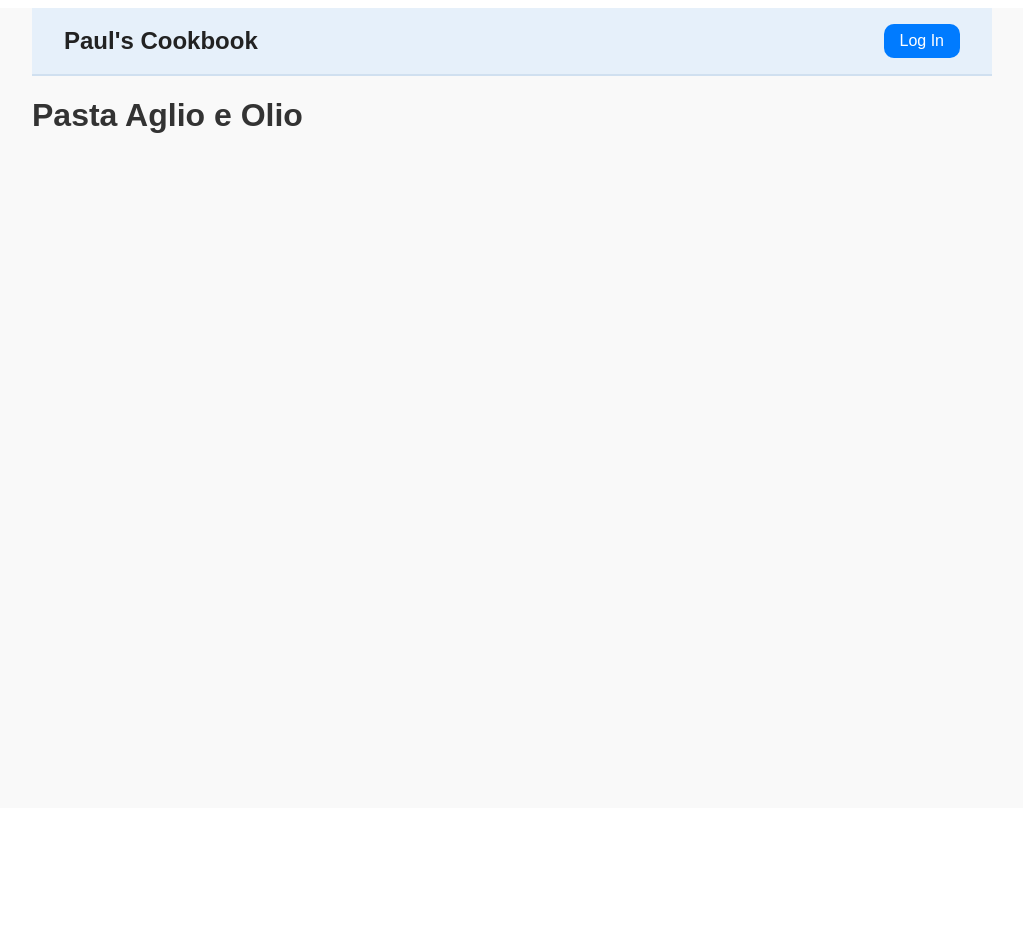
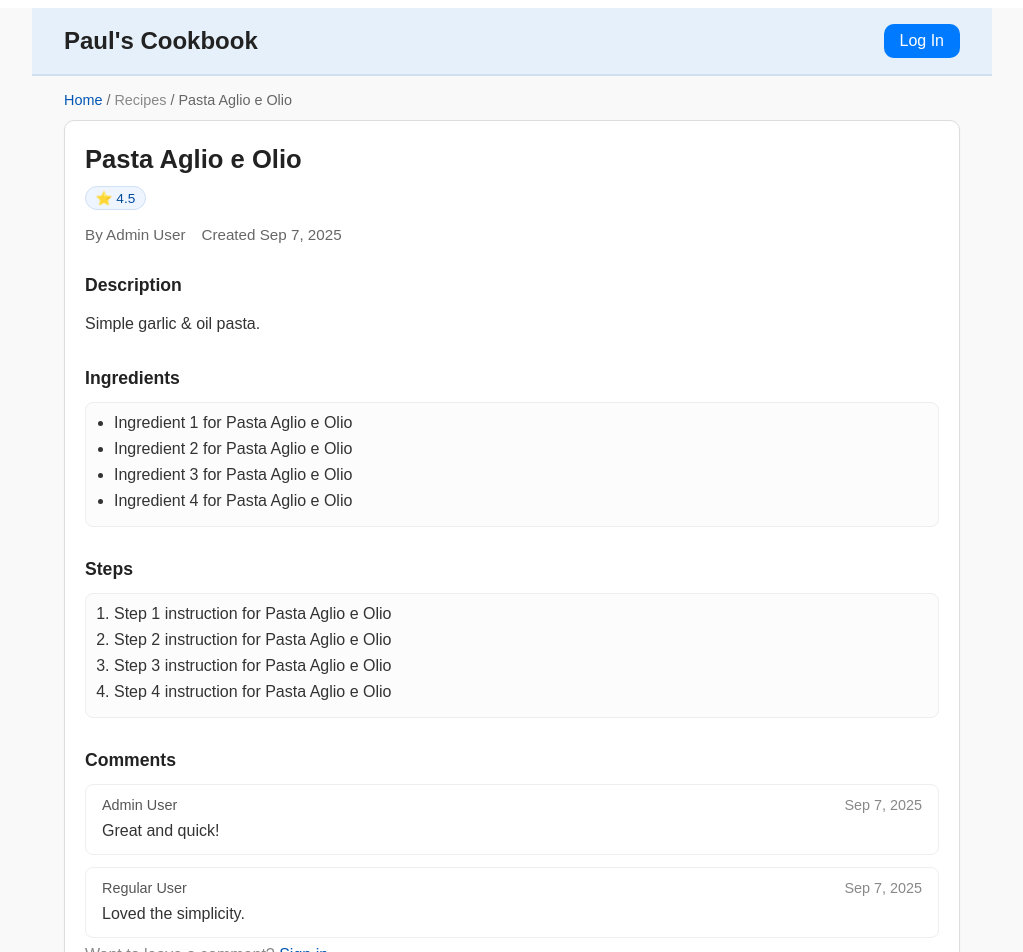
Before and after one commit to tubeki/pauls-cookbook, a Vue app in the folder frontend/: page /recipe/4 in a window 1280 px wide. Shown: the top 952 px of the page, without its empty margins (128-1151 px from the left). Before the commit the page ends 816 px from the top, so only its background shows below. Built offline with nearby package versions, Linux system fonts and the light colour scheme.

Commit message:
added the HTML for the recipe view component

```diff
--- a/frontend/src/Views/RecipeView.vue
+++ b/frontend/src/Views/RecipeView.vue
@@ -1,9 +1,68 @@
 <template>
-  <main>
-    <h1>{{ recipe.title }}</h1>
+  <main class="page">
+    <nav class="breadcrumb">
+      <RouterLink class="link" to="/">Home</RouterLink> /
+      <span class="muted">Recipes</span> /
+      <span>{{ recipe.title }}</span>
+    </nav>
+
+    <article class="recipe-card">
+      <h1 class="recipe-title">{{ recipe.title }}</h1>
+      <div class="badge" v-if="recipe.averageRating">
+        ⭐ {{ Number(recipe.averageRating).toFixed(1) }}
+      </div>
+
+      <div class="meta">
+        <span>By {{ recipe.author.displayName }}</span>
+        <span>Created {{ formatDate(recipe.createdAt) }}</span>
+        <span v-if="recipe.updatedAt">Updated {{ formatDate(recipe.updatedAt) }}</span>
+      </div>
+
+      <section class="section">
+        <h3>Description</h3>
+        <p class="desc">{{ recipe.description }}</p>
+      </section>
+
+      <section class="section">
+        <h3>Ingredients</h3>
+        <div class="list">
+          <ul class="ingredients">
+            <li v-for="ing in recipe.ingredients" :key="ing.id">
+              {{ ing.name }}
+            </li>
+          </ul>
+        </div>
+      </section>
+
+      <section class="section">
+        <h3>Steps</h3>
+        <div class="list">
+          <ol class="steps">
+            <li v-for="step in recipe.steps" :key="step.id">{{ step.instruction }}</li>
+          </ol>
+        </div>
+      </section>
+
+      <section class="section">
+        <h3>Comments</h3>
+        <div class="comments" v-if="recipe.comments && recipe.comments.length">
+          <div class="comment" v-for="c in recipe.comments" :key="c.id">
+            <div class="head">
+              <div>{{ c.author.displayName }}</div>
+              <div class="muted">{{ formatDate(c.createdAt) }}</div>
+            </div>
+            <div class="body">{{ c.body }}</div>
+          </div>
+        </div>
+        <p class="muted" v-else>No comments yet.</p>
+        <p class="muted" style="margin-top:.5rem">
+          Want to leave a comment?
+          <RouterLink class="link" to="/login">Sign in</RouterLink>.
+        </p>
+      </section>
+    </article>
   </main>
 </template>
-
 <script setup>
 const recipe = {
   id: 4,
@@ -12,32 +71,151 @@ const recipe = {
   createdAt: "2025-09-07T15:36:56+00:00",
   updatedAt: null,
   ingredients: [
-    { id: 13, name: "Ingredient 1 for Pasta Aglio e Olio" },
-    { id: 14, name: "Ingredient 2 for Pasta Aglio e Olio" },
-    { id: 15, name: "Ingredient 3 for Pasta Aglio e Olio" },
-    { id: 16, name: "Ingredient 4 for Pasta Aglio e Olio" }
+    {id: 13, name: "Ingredient 1 for Pasta Aglio e Olio"},
+    {id: 14, name: "Ingredient 2 for Pasta Aglio e Olio"},
+    {id: 15, name: "Ingredient 3 for Pasta Aglio e Olio"},
+    {id: 16, name: "Ingredient 4 for Pasta Aglio e Olio"}
   ],
   steps: [
-    { id: 13, position: 1, instruction: "Step 1 instruction for Pasta Aglio e Olio" },
-    { id: 14, position: 2, instruction: "Step 2 instruction for Pasta Aglio e Olio" },
-    { id: 15, position: 3, instruction: "Step 3 instruction for Pasta Aglio e Olio" },
-    { id: 16, position: 4, instruction: "Step 4 instruction for Pasta Aglio e Olio" }
+    {id: 13, position: 1, instruction: "Step 1 instruction for Pasta Aglio e Olio"},
+    {id: 14, position: 2, instruction: "Step 2 instruction for Pasta Aglio e Olio"},
+    {id: 15, position: 3, instruction: "Step 3 instruction for Pasta Aglio e Olio"},
+    {id: 16, position: 4, instruction: "Step 4 instruction for Pasta Aglio e Olio"}
   ],
   comments: [
     {
       id: 5,
       body: "Great and quick!",
       createdAt: "2025-09-07T15:36:56+00:00",
-      author: { displayName: "Admin User" }
+      author: {displayName: "Admin User"}
     },
     {
       id: 6,
       body: "Loved the simplicity.",
       createdAt: "2025-09-07T15:36:56+00:00",
-      author: { displayName: "Regular User" }
+      author: {displayName: "Regular User"}
     }
   ],
-  author: { displayName: "Admin User" },
+  author: {displayName: "Admin User"},
   averageRating: 4.5
 };
+
+function formatDate(iso) {
+  if (!iso) return "";
+  return new Intl.DateTimeFormat(undefined, {
+    year: "numeric", month: "short", day: "numeric"
+  }).format(new Date(iso));
+}
 </script>
+
+<style scoped>
+.page{padding:1rem 2rem}
+
+.breadcrumb {
+  font-size: .9rem;
+  color: #666;
+  margin-bottom: .75rem
+}
+
+.recipe-card {
+  background: #fff;
+  border: 1px solid #ddd;
+  border-radius: 10px;
+  box-shadow: 0 1px 2px rgba(0, 0, 0, .05);
+  padding: 1.25rem
+}
+
+.recipe-title {
+  margin: .25rem 0;
+  color: #222;
+  font-size: 1.6rem
+}
+
+.badge {
+  display: inline-block;
+  margin-top: .5rem;
+  background: #eef5ff;
+  border: 1px solid #d0e0f7;
+  color: #004a99;
+  border-radius: 999px;
+  padding: .2rem .6rem;
+  font-size: .85rem
+}
+
+.meta {
+  display: flex;
+  flex-wrap: wrap;
+  gap: 1rem;
+  margin: 1rem 0;
+  color: #666;
+  font-size: .95rem
+}
+
+.section {
+  margin-top: 2rem
+}
+
+.section h3 {
+  margin: .2rem 0 .8rem 0;
+  font-size: 1.1rem;
+  color: #222
+}
+
+.desc {
+  line-height: 1.5
+}
+
+.list {
+  background: #fcfcfc;
+  border: 1px solid #eee;
+  border-radius: 8px;
+  padding: .5rem .75rem
+}
+
+ol.steps, ul.ingredients {
+  margin: .2rem 0 .2rem 1rem;
+  padding: 0
+}
+
+li {
+  margin-bottom: .5rem
+}
+
+.comments {
+  display: grid;
+  gap: .75rem
+}
+
+.comment {
+  border: 1px solid #eee;
+  background: #fff;
+  border-radius: 8px;
+  padding: .75rem 1rem
+}
+
+.comment .head {
+  display: flex;
+  justify-content: space-between;
+  gap: .75rem;
+  color: #555;
+  font-size: .9rem
+}
+
+.comment .body {
+  margin-top: .35rem;
+  line-height: 1.45
+}
+
+.muted {
+  color: #888
+}
+
+a.link {
+  color: #0056b3;
+  text-decoration: none
+}
+
+a.link:hover {
+  text-decoration: underline
+}
+</style>
```
